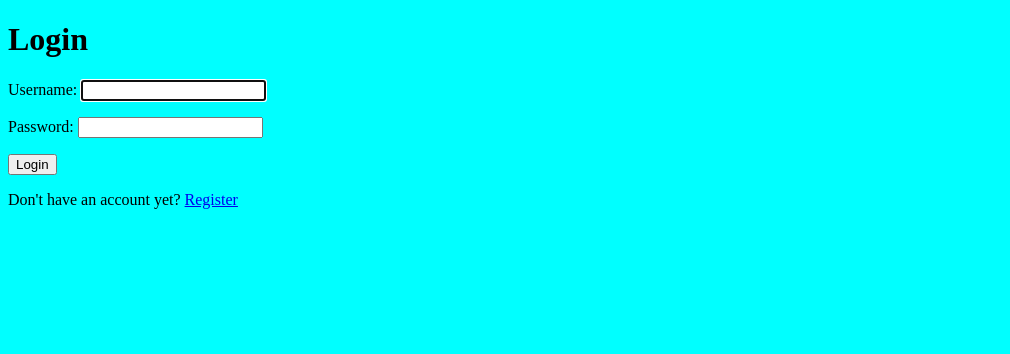
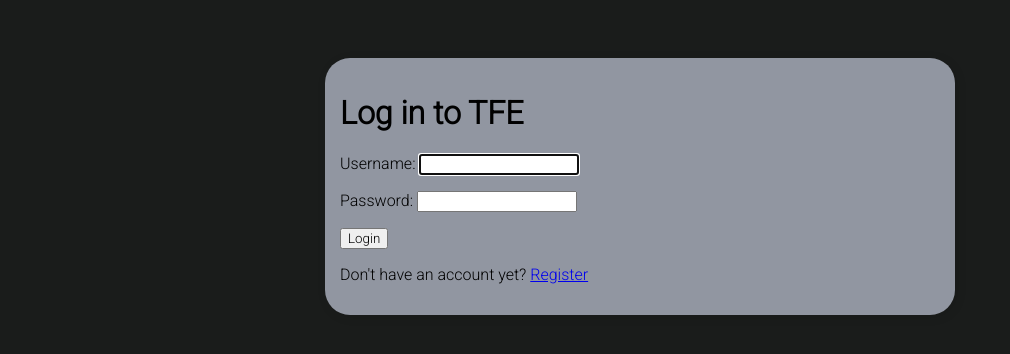
Before and after one commit to Overial/TabsForEveryone, a Django app: page /login/ in a window 1280 px wide. Shown: the top 354 px of the page, without its empty margins (0-1010 px from the left). Run offline with Django 3.2, Linux system fonts and the light colour scheme.

Commit message:
Added initial login and main design

```diff
--- a/mysite/tfe/static/tfe/style.css
+++ b/mysite/tfe/static/tfe/style.css
@@ -1,3 +1,22 @@
+* {
+	font-family: 'Roboto', sans-serif;
+}
+
 body {
-	background-color: aqua;
+    background-color: #1a1c1b;
+    padding-top: 50px;
 }
+
+.container {
+	max-width: 600px;
+
+	margin: auto;
+	padding: 15px;
+
+	background-color: #9196a1;
+
+	box-shadow: 2px 2px 13px -4px rgba(0, 0, 0, 0.21);
+	-webkit-box-shadow: 2px 2px 13px -4px rgba(0, 0, 0, 0.21);
+
+	border-radius: 25px;
+}
--- a/mysite/tfe/templates/tfe/login.html
+++ b/mysite/tfe/templates/tfe/login.html
@@ -1,7 +1,7 @@
 {% extends 'tfe/main.html' %}
 {% block content %}
 
-<h1>Login</h1>
+<h1>Log in to TFE</h1>
 
 <form method="POST">
     {% csrf_token %}
--- a/mysite/tfe/templates/tfe/main.html
+++ b/mysite/tfe/templates/tfe/main.html
@@ -4,6 +4,11 @@
 	<meta charset="utf-8">
 
 	<title>TFE</title>
+
+	<!-- load fonts -->
+	<link rel="preconnect" type="text/css" href="https://fonts.googleapis.com">
+	<link rel="preconnect" type="text/css" href="https://fonts.gstatic.com" crossorigin>
+	<link type="text/css" href="https://fonts.googleapis.com/css2?family=Roboto:wght@300&display=swap" rel="stylesheet">
 
 	{% load static %}
 	<link rel="stylesheet" type="text/css" href="{% static 'tfe/style.css' %}">
```
Also changed, not shown: mysite/tfe/views.py (+9 -0 lines), mysite/db.sqlite3.
